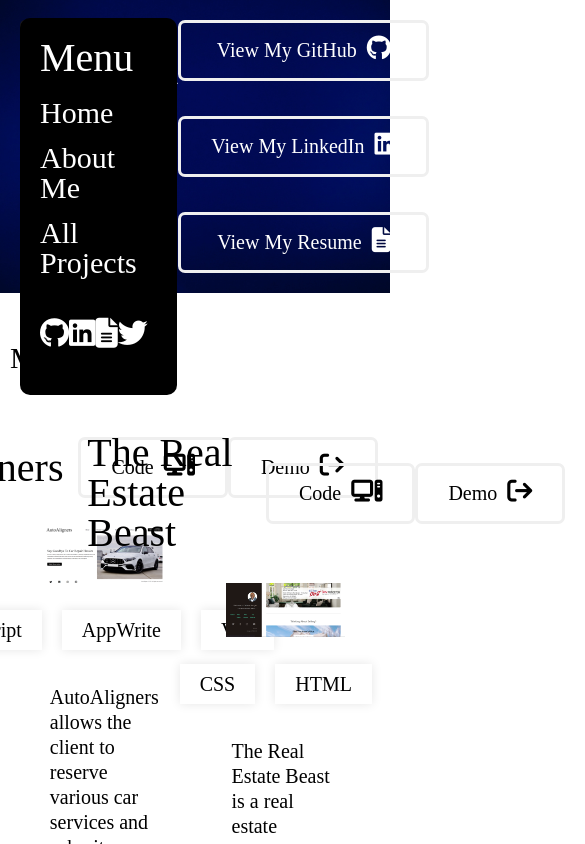
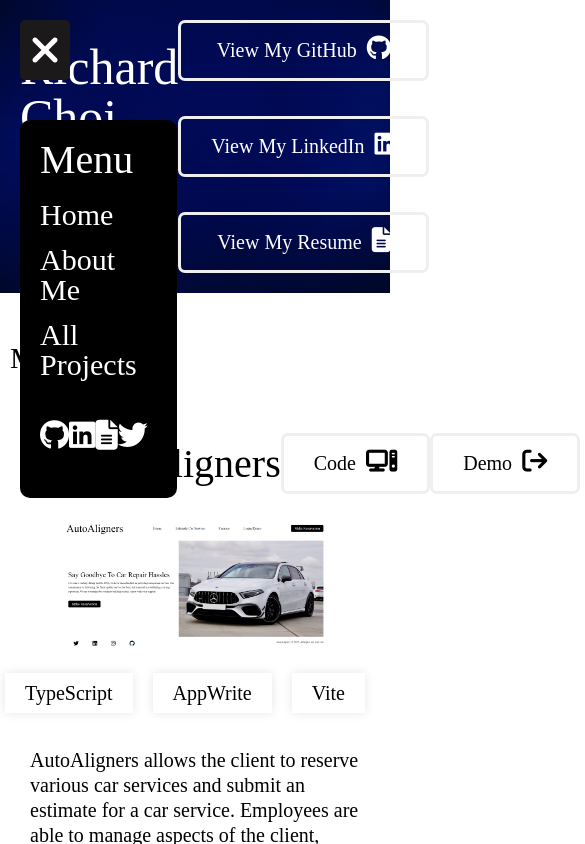
Before and after one commit to choir241/Portfolio-Draft-2, a Next.js app: page / in a window 390 px wide. Both pictures are taken after a click on the icon 47 px from the left and 50 px from the top of the page. Shown: the top 844 px of the page, 585 px wide, since content can reach past the window. Built offline with nearby package versions, Linux system fonts and the light colour scheme.

Commit message:
solve nav responsiveness problemn by moving the menu bars tag into the Nav component itself, then by changing the Nav component to a Client component, it was able to use Zustand states and setState values. Also used main.module.css to solve for lack of global.css for Nav component.

```diff
--- a/app/page.tsx
+++ b/app/page.tsx
@@ -1,7 +1,9 @@
 import React from "react"
 import Header from "../components/Header"
 import Project from "../components/Project"
+import Nav from "../components/Nav"
 import "../assets/css/global.css"
+import "../assets/css/globalMediaQuery.css"
 import styles from "../assets/css/main.module.css"
 import kPop from "../images/kpopwired.png"
 import autoAligners from "../images/autoaligners.png"
@@ -10,12 +12,16 @@ import theRealEstate from "../images/therealestatebeast.png"
 export default function Home(){
     return(
     <main>
+
+        <Nav/>
+
+
         <Header/>
 
         <section id = "project">
             <h3>My Projects</h3>
 
-            <section className ={`${styles.flex} ${styles["justify-between"]} ${styles["flex-wrap"]} ${styles["align-center"]} `}>
+            <section className ={`${styles.flex} ${styles["justify-between"]} ${styles["flex-wrap"]} ${styles["align-center"]} projects`}>
             <Project projectName = "AutoAligners" codeURL = "https://github.com/choir27/autoAligners" demoURL = "" projectIMG = {autoAligners.src} projectALT = "website landing page preview of AutoAligners" projectTech = {["TypeScript", "AppWrite", "Vite"]} projectDescription="AutoAligners allows the client to reserve various car services and submit an estimate for a car service.  Employees are able to manage aspects of the client, ranging from the purchases they made, to the reservations they made."/>
 
             <Project projectName = "The Real Estate Beast" codeURL = "https://github.com/choir27/The-Real-Estate-Beast" demoURL = "https://therealestatebeast.netlify.app" projectIMG = {theRealEstate.src} projectALT="website landing page preview of The Real Estate Beast" projectTech = {["CSS", "HTML"]} projectDescription = "The Real Estate Beast is a real estate website that demonstrates Carleton Badgers' history of satisfied clients, while also providing home value estimations and available homes for purchase."/>
--- a/assets/css/global.css
+++ b/assets/css/global.css
@@ -90,7 +90,6 @@ a{
 
 header{
 	padding: 2rem;
-	height: auto;
 	margin-bottom: 4rem;
 	background: url("./images/background.png") no-repeat center/cover;
 }
@@ -116,7 +115,6 @@ main section a{
 	padding: 1rem;
 	border-radius: 5px;
 	font-size: 4rem;
-	align-self: flex-start;
 	position: fixed;
 }
 
--- a/assets/css/globalMediaQuery.css
+++ b/assets/css/globalMediaQuery.css
@@ -0,0 +1,19 @@
+@media(max-width:1200px){
+    #project .projects{
+        flex-wrap: nowrap;
+        flex-direction: column;
+    }
+
+    #project .projects article, #project .projects p{
+        width: 100%;
+    }
+
+    #project .projects section{
+        width: 80%;
+    }
+
+    #project .projects #article .fullWidthProject,  #project .projects #article .buttons{
+        width: 40%;
+    }
+
+}
--- a/assets/css/main.module.css
+++ b/assets/css/main.module.css
@@ -65,7 +65,7 @@ header .imageContainer{
 }
 
 .social{
-	width: 40%;
+	width: 80%;
 	margin-top: 4rem;
 }
 
@@ -136,5 +136,31 @@ header .imageContainer{
 
 
 /******************************************
-/* PROJECTS
+/* Media Query
 /*******************************************/
+
+/* @media(max-width:1200px){
+	.social{
+        width: 100%;
+    }
+} */
+
+/******************************************
+/* Nav
+/*******************************************/
+
+.link{
+	font-size: 3rem;
+}
+
+.bars, .link{
+	color: white;
+}
+
+.bars{
+	margin-top: 2rem;
+}
+
+.nav{
+	margin-left: 2rem;
+}
--- a/components/Header.tsx
+++ b/components/Header.tsx
@@ -2,25 +2,13 @@
 import React from "react"
 import profileImg from "../images/profile.jpg"
 import styles from "../assets/css/main.module.css"
-import {useStore} from "../middleware/State"
-import Nav from "./Nav"
 
 export default function Header(){
-
-    const menu = useStore((state)=>state.menu);
-    const setMenu = useStore((state)=>state.setMenu);
-
-	function toggleMenu(check: boolean){
-		check ? setMenu(false) : setMenu(true);
-	}
 
 	const date = new Date();
 
     return(
         <header id = "header" className = {`${styles.flex} ${styles["justify-between"]} ${styles["align-center"]}`}>
-				<i id = "menu" className = {`${menu? "fa-solid fa-xmark" : "fa-solid fa-bars"}`} onClick = {(e)=>toggleMenu(menu)}></i>
-
-				<Nav/>
 
 				<ul className={styles.icons}>
 					<li><h1>Richard Choi</h1></li>
--- a/components/Nav.tsx
+++ b/components/Nav.tsx
@@ -1,25 +1,35 @@
+"use client"
 import {useStore} from "../middleware/State"
 import styles from "../assets/css/main.module.css"
 
 export default function Nav(){
 
     const menu = useStore((state)=>state.menu);
+    const setMenu = useStore((state)=>state.setMenu);
+
+	function toggleMenu(check: boolean){
+		check ? setMenu(false) : setMenu(true);
+	}
 
     return(
+    <div id ="nav" className = {styles.nav}>
+        <i id = "menu" className = {`${menu? `fa-solid fa-xmark ${styles.bars}` : `fa-solid fa-bars ${styles.bars}`}`} onClick = {(e)=>toggleMenu(menu)}></i>
+
         <nav className = {menu ? "menu" : "hidden"}>
             <ul>
                 <li><h2>Menu</h2></li>
-                <li><a href = "/">Home</a></li>
-                <li><a href = "/aboutMe">About Me</a></li>
-                <li><a href = "/allProjects">All Projects</a></li>
+                <li><a className = {styles.link} href = "/">Home</a></li>
+                <li><a className = {styles.link} href = "/aboutMe">About Me</a></li>
+                <li><a className = {styles.link} href = "/allProjects">All Projects</a></li>
             </ul>
 
             <ul className = {`${styles.flex} ${styles["justify-between"]} ${styles.social}`}>
-                <li><a target = "_blank" href="https://github.com/choir27"><small className = "fa-brands fa-github"><span className = "hidden">My Github</span></small></a></li>
-                <li><a target = "_blank" href="https://www.linkedin.com/in/richard-choir/"><small className = "fa-brands fa-linkedin"><span className = "hidden">My LinkedIn</span></small></a></li>
-                <li><a target = "_blank" href = "https://docs.google.com/document/d/1Gw7hqvLquVzKwg7fD3sfF1NGvoG0dFRzTI5rR-yEPkw/edit?usp=sharing"><small className = "fa-solid fa-file-lines"><span className = "hidden">My Resume</span></small></a></li>
-                <li><a target = "_blank" href="https://twitter.com/choir241"><small className="fa-brands fa-twitter"><span className = "hidden">Twitter</span></small></a></li>
+                <li><a className = {styles.link} target = "_blank" href="https://github.com/choir27"><small className = "fa-brands fa-github"><span className = "hidden">My Github</span></small></a></li>
+                <li><a className = {styles.link} target = "_blank" href="https://www.linkedin.com/in/richard-choir/"><small className = "fa-brands fa-linkedin"><span className = "hidden">My LinkedIn</span></small></a></li>
+                <li><a className = {styles.link} target = "_blank" href = "https://docs.google.com/document/d/1Gw7hqvLquVzKwg7fD3sfF1NGvoG0dFRzTI5rR-yEPkw/edit?usp=sharing"><small className = "fa-solid fa-file-lines"><span className = "hidden">My Resume</span></small></a></li>
+                <li><a className = {styles.link} target = "_blank" href="https://twitter.com/choir241"><small className="fa-brands fa-twitter"><span className = "hidden">Twitter</span></small></a></li>
             </ul>
         </nav>
+        </div>
     )
 }
--- a/components/Project.tsx
+++ b/components/Project.tsx
@@ -17,7 +17,7 @@ export default function Project(props: Content){
     const technologyList:React.JSX.Element[] = props.projectTech.map((techLanguage)=><li className = "flex alignItems" key = {techLanguage}>{techLanguage}</li>)
 
     return(
-        <article className = {`${styles["align-center"]} ${styles["flex-col"]} ${styles.flex} ${props.classNames}`}>
+        <article className = {`${styles["align-center"]} ${styles["flex-col"]} ${styles.flex} ${props.classNames}`} id = "article">
             <section className = {`${props.classNames ? "fullWidth" : ""} ${styles.flex} ${styles["justify-between"]} ${styles["align-center"]}`}>
                 <h2>{props.projectName}</h2>
 				    <div className = {`${props.classNames ? "fullWidthProject" : "buttons"} ${styles.flex} ${styles["justify-between"]} ${styles["align-center"]}`}>
--- a/next.config.js
+++ b/next.config.js
@@ -1,3 +1,6 @@
+// relevant part of 'next.config.js'
+const path = require('path');
+
 module.export = {
     experimental: {
         async headers(){
```
Also changed, not shown: 1 other file (tests, documents, lock files or other folders).
